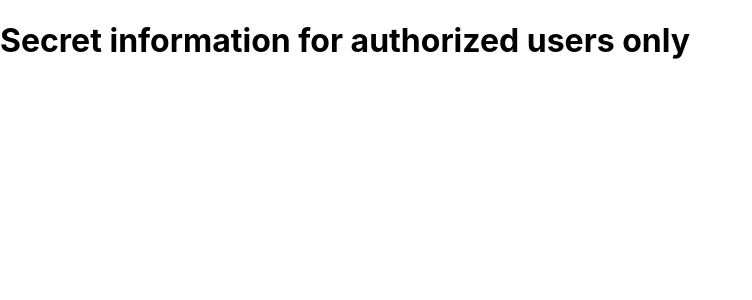
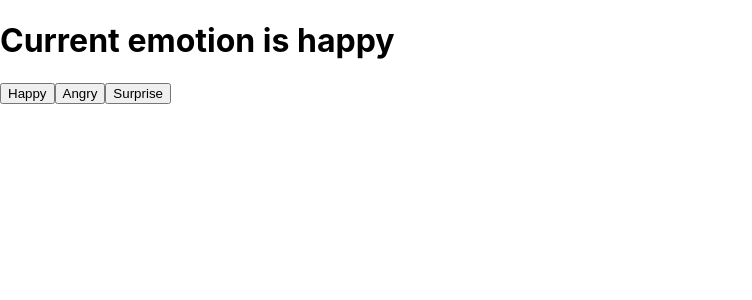
Before and after one commit to kalinatimka/react-essentials, a React (Create React App) app: page / in a window 1280 px wide. Shown: the top 300 px of the page, without its empty margins (0-752 px from the left). Built offline with nearby package versions, Linux system fonts and the light colour scheme.

Commit message:
feat: add useState and useEffect to the app

```diff
--- a/src/App.js
+++ b/src/App.js
@@ -1,18 +1,19 @@
-import React from 'react';
+import React, { useEffect, useState } from 'react';
 import "./App.css";
 
-function SecretComponent() {
-  return <h1>Secret information for authorized users only</h1>
-}
+function App() {
+  const [emotion, setEmotion] = useState('happy');
 
-function RegularComponent() {
-  return <h1>Everyone can see this component</h1>
-}
+  useEffect(() => {
+    console.log(`It's ${emotion} around here!`);
+  }, [emotion]);
 
-function App({authorized}) {
   return (
     <>
-      {authorized ? <SecretComponent /> : <RegularComponent />}
+      <h1>Current emotion is {emotion}</h1>
+      <button onClick={() => setEmotion('happy')}>Happy</button>
+      <button onClick={() => setEmotion('angry')}>Angry</button>
+      <button onClick={() => setEmotion('surprise')}>Surprise</button>
     </>
   )
 }
--- a/src/index.js
+++ b/src/index.js
@@ -4,6 +4,6 @@ import './index.css';
 import App from './App';
 
 ReactDOM.render(
-  <App authorized={true} />,
+  <App />,
   document.getElementById('root')
 );
```
Also changed, not shown: 1 other file (tests, documents, lock files or other folders).
